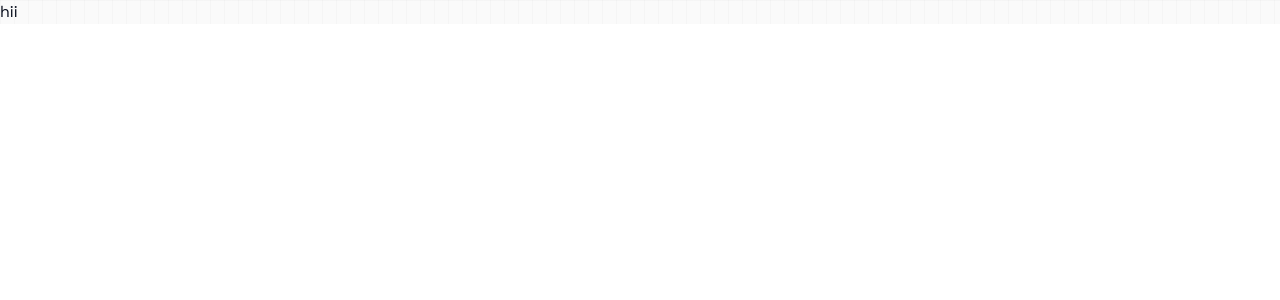
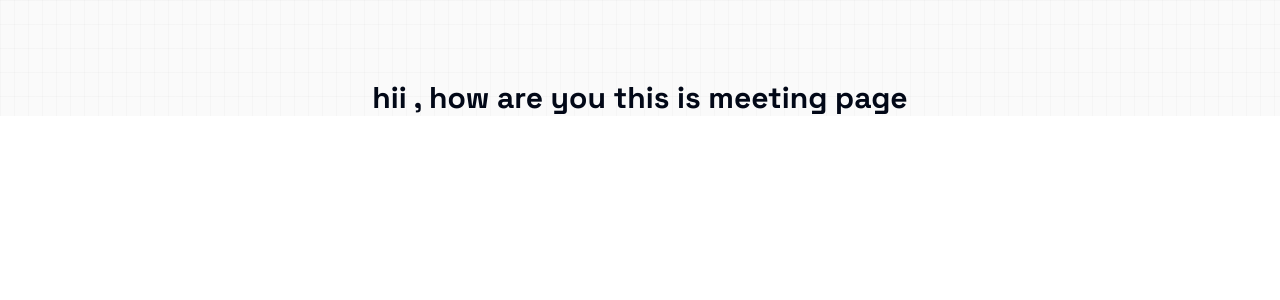
Before and after one commit to Tukesh1/kreelab, a Next.js app: page /meeting in a window 1280 px wide. Shown: the top 300 px of the page. Built offline with nearby package versions, Linux system fonts and the light colour scheme.

Commit message:
Update page.tsx

```diff
--- a/app/meeting/page.tsx
+++ b/app/meeting/page.tsx
@@ -21,7 +21,9 @@ const Meeting = () => {
 
     ">
       {/* <ShowcaseNavbar /> */}
-     hii
+     <h2 className="text-3xl font-bold text-center mt-20">
+      hii , how are you this is meeting page
+      </h2>
     </div>
   );
 };
```
